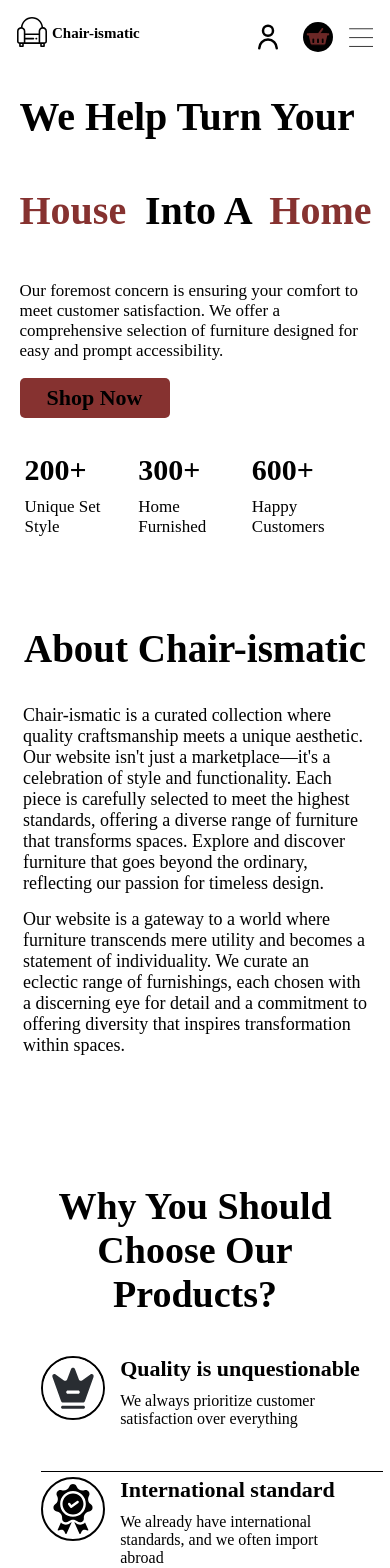
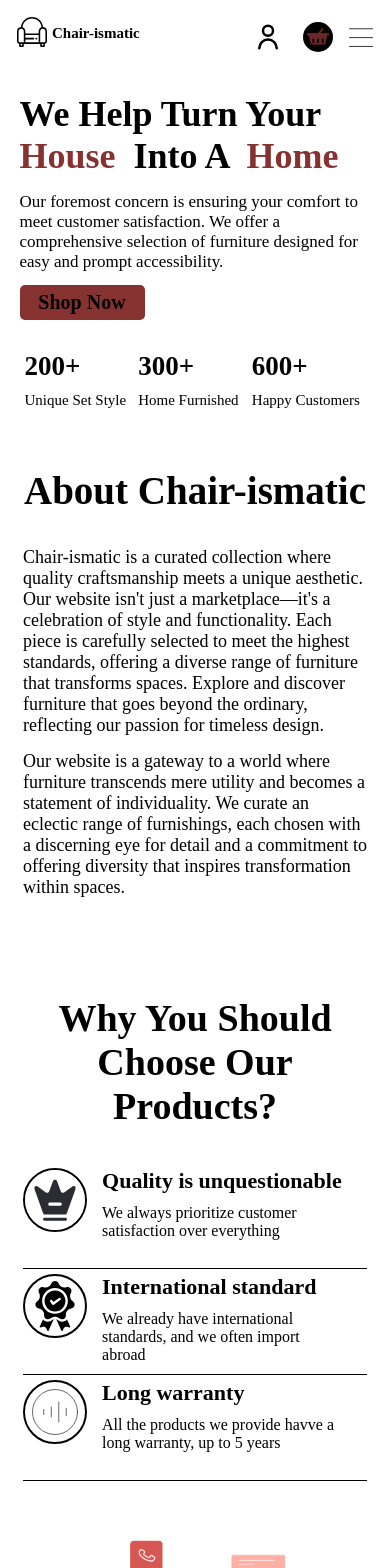
Before and after one commit to rasha-taher/Chair-ismatic_FrontEnd, a React (Create React App) app: page /about in a window 390 px wide. Shown: the top 1568 px of the page. Built offline with nearby package versions, Linux system fonts and the light colour scheme.

Commit message:
Update responsive of some part

```diff
--- a/src/Style/Responsive.css
+++ b/src/Style/Responsive.css
@@ -11,7 +11,7 @@
   }
   .featuresSection {
     height: fit-content;
-    padding: 20px;
+    padding: 10px;
   }
   .numbersSection {
     flex-direction: column;
@@ -67,7 +67,8 @@
   }
 
   .heroBigText {
-    font-size: 40px;
+    font-size: 36px;
+    margin-bottom: 15px;
   }
   .heroSmallText {
     font-size: 17px;
@@ -78,15 +79,15 @@
     flex-direction: row;
   }
   .numberInNumberDiv {
-    font-size: 30px;
+    font-size: 27px;
   }
   .textInNumberDiv {
-    font-size: 17px;
+    font-size: 15px;
   }
   .aboutSection {
     flex-direction: column;
     padding: 7px;
-    margin-top: 15px;
+    margin: 0px;
   }
   .aboutSectionLeft {
     width: 95%;
@@ -104,8 +105,10 @@
   .showDiv {
     display: flex;
     width: 95%;
+    left:0;
   }
   .reasonDiv {
+    height: 100px;
     width: fit-content;
   }
   .contactGif {
@@ -120,14 +123,17 @@
   }
   .signUp-Right {
     width: 90%;
-  }
-  .inside-signUp-Right {
     display: flex;
-    flex-direction: column;
     align-items: center;
     justify-content: center;
   }
+  .inside-signUp-Right {
+     width: 100%;
+  }
   .signUp {
+   height: 100vh;
+    width: 90%;
+    display: flex;
     align-items: center;
     justify-content: center;
   }
@@ -271,15 +277,15 @@
   width: 150px;
 }
 .smallImages {
-  height: 80px;
-  width: 80px;
+  height: 72px;
+  width: 42px;
 }
 .productCategory {
-  width: 150px;
-  height: 30px;
+  width: 120px;
+  height: 20px;
   padding: 5px;
-  margin: 10px 0;
-  font-size: 18px;
+  margin: 5px 0;
+  font-size: 16px;
 }
 
 .productName {
@@ -287,6 +293,7 @@
 }
 .productPrice {
   font-size: 20px;
+  margin: 6px 0;
 }
 .flexRow p {
   font-size: 15px;
@@ -303,6 +310,7 @@
 }
 .buttonsDiv{
   flex-direction: column;
+  margin: 0;
 }
 
 .numberButton {
@@ -315,5 +323,46 @@
   width: 110px;
   height: 40px;
   font-size:18px;
+  margin-top: 3.5px;
 }
+.login-page-Right{
+	display: none;
 }
+.login {
+  display: flex;
+  align-items: center;
+  justify-content: center;
+}
+
+login-page-Left {
+  width: 90%;
+}
+  .productComponentDiscount {
+	    margin-right: 12px;
+    margin-top: 10px;
+}
+  .footerLogoDiv {
+     margin-bottom: 5px;
+}
+
+.footerTitle{
+    font-size: 22px;
+     margin-bottom: 5px;
+}
+
+.footer-li {
+    margin-bottom: 7px;
+}
+.featureLeftDiv {
+  padding: 10px;
+}
+ .shopNowBtn {
+    width: 125px;
+    height: 35px;
+    font-size: 20px;
+    margin: 6px 0;
+}
+  .category-li-div{
+      padding: 10px;
+  }
+}
```
